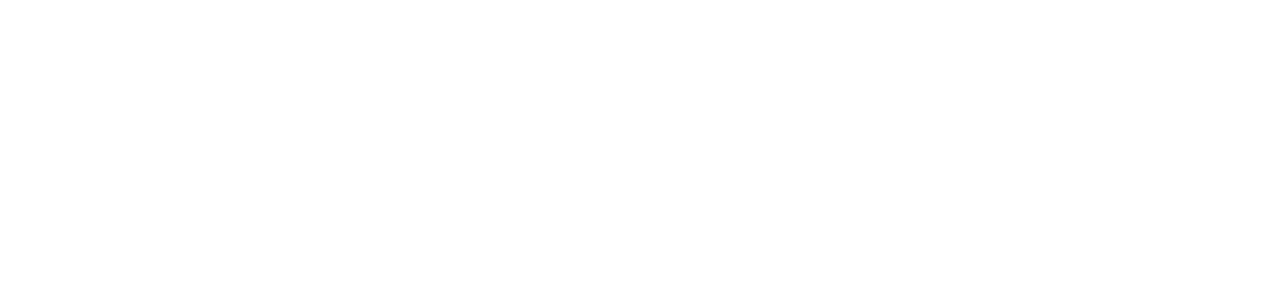
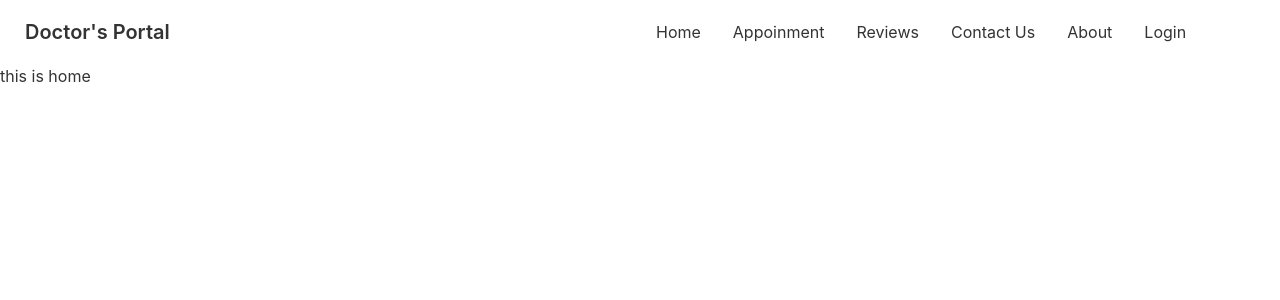
Before and after one commit to Fahadmohammad1/doctors-portal-client, a React (Create React App) app: page / in a window 1280 px wide. Shown: the top 300 px of the page. Built offline with nearby package versions, Linux system fonts and the light colour scheme.

Commit message:
navbar added

```diff
--- a/src/App.js
+++ b/src/App.js
@@ -1,7 +1,19 @@
+import { Route, Routes } from "react-router-dom";
 import "./App.css";
+import About from "./Pages/About/About";
+import Home from "./Pages/Home/Home";
+import Navbar from "./Pages/Shared/Navbar";
 
 function App() {
-  return <div className="App"></div>;
+  return (
+    <div>
+      <Navbar />
+      <Routes>
+        <Route path="/" element={<Home />}></Route>
+        <Route path="/about " element={<About />}></Route>
+      </Routes>
+    </div>
+  );
 }
 
 export default App;
--- /dev/null
+++ b/src/Pages/About/About.js
@@ -0,0 +1,11 @@
+import React from "react";
+
+const About = () => {
+  return (
+    <div>
+      <h1>this is about</h1>
+    </div>
+  );
+};
+
+export default About;
--- /dev/null
+++ b/src/Pages/Home/Home.js
@@ -0,0 +1,11 @@
+import React from "react";
+
+const Home = () => {
+  return (
+    <div>
+      <h1>this is home</h1>
+    </div>
+  );
+};
+
+export default Home;
--- /dev/null
+++ b/src/Pages/Shared/Navbar.js
@@ -0,0 +1,65 @@
+import React from "react";
+import { Link } from "react-router-dom";
+
+const Navbar = () => {
+  const menuItems = (
+    <>
+      <li>
+        <Link to="/">Home</Link>
+      </li>
+      <li>
+        <Link to="/appoinment">Appoinment</Link>
+      </li>
+      <li>
+        <Link to="/reveiws">Reviews</Link>
+      </li>
+      <li>
+        <Link to="/contact">Contact Us</Link>
+      </li>
+      <li>
+        <Link to="/about">About</Link>
+      </li>
+      <li>
+        <Link to="/login">Login</Link>
+      </li>
+    </>
+  );
+  return (
+    <div class="navbar bg-base-100">
+      <div class="navbar-start">
+        <div class="dropdown">
+          <label tabindex="0" class="btn btn-ghost lg:hidden">
+            <svg
+              xmlns="http://www.w3.org/2000/svg"
+              class="h-5 w-5"
+              fill="none"
+              viewBox="0 0 24 24"
+              stroke="currentColor"
+            >
+              <path
+                stroke-linecap="round"
+                stroke-linejoin="round"
+                stroke-width="2"
+                d="M4 6h16M4 12h8m-8 6h16"
+              />
+            </svg>
+          </label>
+          <ul
+            tabindex="0"
+            class="menu menu-compact dropdown-content mt-3 p-2 shadow bg-base-100 rounded-box w-52"
+          >
+            {menuItems}
+          </ul>
+        </div>
+        <Link to="/" class="btn btn-ghost normal-case text-xl">
+          Doctor's Portal
+        </Link>
+      </div>
+      <div class="navbar-center hidden lg:flex">
+        <ul class="menu menu-horizontal p-0">{menuItems}</ul>
+      </div>
+    </div>
+  );
+};
+
+export default Navbar;
--- a/src/index.js
+++ b/src/index.js
@@ -1,14 +1,17 @@
-import React from 'react';
-import ReactDOM from 'react-dom/client';
-import './index.css';
-import App from './App';
-import reportWebVitals from './reportWebVitals';
+import React from "react";
+import ReactDOM from "react-dom/client";
+import "./index.css";
+import App from "./App";
+import reportWebVitals from "./reportWebVitals";
+import { BrowserRouter } from "react-router-dom";
 
-const root = ReactDOM.createRoot(document.getElementById('root'));
+const root = ReactDOM.createRoot(document.getElementById("root"));
 root.render(
-  <React.StrictMode>
-    <App />
-  </React.StrictMode>
+  <BrowserRouter>
+    <React.StrictMode>
+      <App />
+    </React.StrictMode>
+  </BrowserRouter>
 );
 
 // If you want to start measuring performance in your app, pass a function
--- a/tailwind.config.js
+++ b/tailwind.config.js
@@ -3,5 +3,19 @@
   theme: {
     extend: {},
   },
+  daisyui: {
+    themes: [
+      {
+        doctortheme: {
+          primary: "#0FCFEC",
+          secondary: "#19D3AE",
+          accent: "#3A4256",
+          neutral: "#3d4451",
+          "base-100": "#ffffff",
+        },
+      },
+      "cupcake",
+    ],
+  },
   plugins: [require("daisyui")],
 };
```
